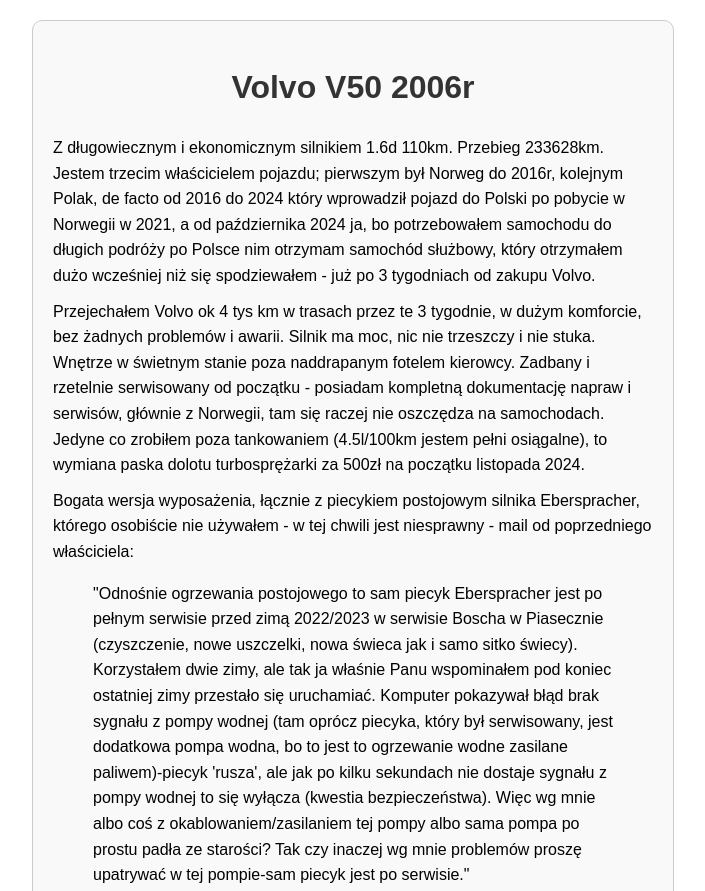
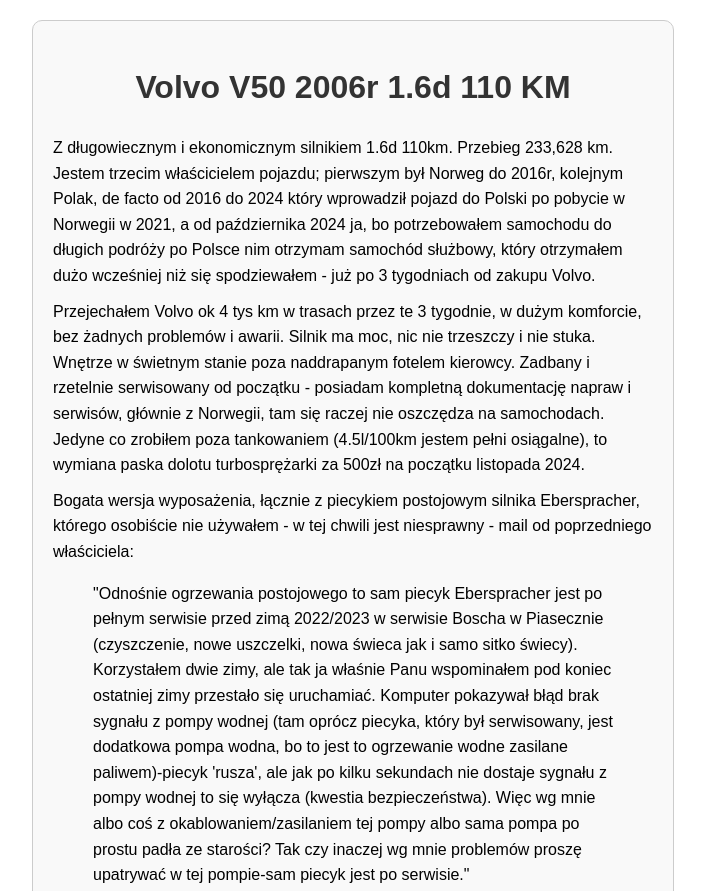
Before and after one commit to faflun/MyWebsite, a plain HTML site: page index.html in a window 1280 px wide. Shown: the top 891 px of the page, without its empty margins (287-992 px from the left). Drawn offline with Linux system fonts and the light colour scheme.

Commit message:
Update index.html

```diff
--- a/index.html
+++ b/index.html
@@ -3,7 +3,7 @@
 <head>
     <meta charset="UTF-8">
     <meta name="viewport" content="width=device-width, initial-scale=1.0">
-    <title>Volvo V50 2006r</title>
+    <title>Sprzedam Volvo V50 2006r</title>
     <style>
         body {
             font-family: Arial, sans-serif;
@@ -45,8 +45,8 @@
     <img  id="img_1" src=https://lh3.googleusercontent.com/pw/AP1GczNMLRen0CCvQtukERIfLNNDLdICuJ_uqc-vpb-CEsKgQ9rHBf7OdxwPRXUU-_7gFcky0tFa8f3iUKnnIsod-noQt8SKy3lmQcsQp-JQal3ektTs3tqj0fpb7-Hql6h7at4ullFeFwvx8EyRcNPPIzumYQ=w1188-h668-s-no?authuser=0
   ></div>
     <div class="container">
-        <h1>Volvo V50 2006r</h1>
-        <p>Z długowiecznym i ekonomicznym silnikiem 1.6d 110km. Przebieg 233628km. Jestem trzecim właścicielem pojazdu; pierwszym był Norweg do 2016r, kolejnym Polak, de facto od 2016 do 2024 który wprowadził pojazd do Polski po pobycie w Norwegii w 2021, a od października 2024 ja, bo potrzebowałem samochodu do długich podróży po Polsce nim otrzymam samochód służbowy, który otrzymałem dużo wcześniej niż się spodziewałem - już po 3 tygodniach od zakupu Volvo.</p>
+        <h1>Volvo V50 2006r 1.6d 110 KM</h1>
+        <p>Z długowiecznym i ekonomicznym silnikiem 1.6d 110km. Przebieg 233,628 km. Jestem trzecim właścicielem pojazdu; pierwszym był Norweg do 2016r, kolejnym Polak, de facto od 2016 do 2024 który wprowadził pojazd do Polski po pobycie w Norwegii w 2021, a od października 2024 ja, bo potrzebowałem samochodu do długich podróży po Polsce nim otrzymam samochód służbowy, który otrzymałem dużo wcześniej niż się spodziewałem - już po 3 tygodniach od zakupu Volvo.</p>
         <p>Przejechałem Volvo ok 4 tys km w trasach przez te 3 tygodnie, w dużym komforcie, bez żadnych problemów i awarii. Silnik ma moc, nic nie trzeszczy i nie stuka. Wnętrze w świetnym stanie poza naddrapanym fotelem kierowcy. Zadbany i rzetelnie serwisowany od początku - posiadam kompletną dokumentację napraw i serwisów, głównie z Norwegii, tam się raczej nie oszczędza na samochodach. Jedyne co zrobiłem poza tankowaniem (4.5l/100km jestem pełni osiągalne), to wymiana paska dolotu turbosprężarki za 500zł na początku listopada 2024.</p>
         <p>Bogata wersja wyposażenia, łącznie z piecykiem postojowym silnika Eberspracher, którego osobiście nie używałem - w tej chwili jest niesprawny - mail od poprzedniego właściciela:</p>
         <blockquote>
@@ -84,7 +84,7 @@
             <li>08-2014: serwis układu turbosprężarki (regeneracja turbiny, wymiany przewodów, uszczelek i zacisków)</li>
         </ul>
         <p>Więcej zdjęć: <a href="https://photos.app.goo.gl/opPjALA2t2VF5THG7">https://photos.app.goo.gl/opPjALA2t2VF5THG7</a></p>
-        <p>Cena do niewielkiej negocjacji, zapraszam do oględzin na warszawskim Bemowie.</p>
+        <p>Cena: 9900 PLN Kontakt: 792 657 673.</p>
     </div>
 </body>
 </html>
```
